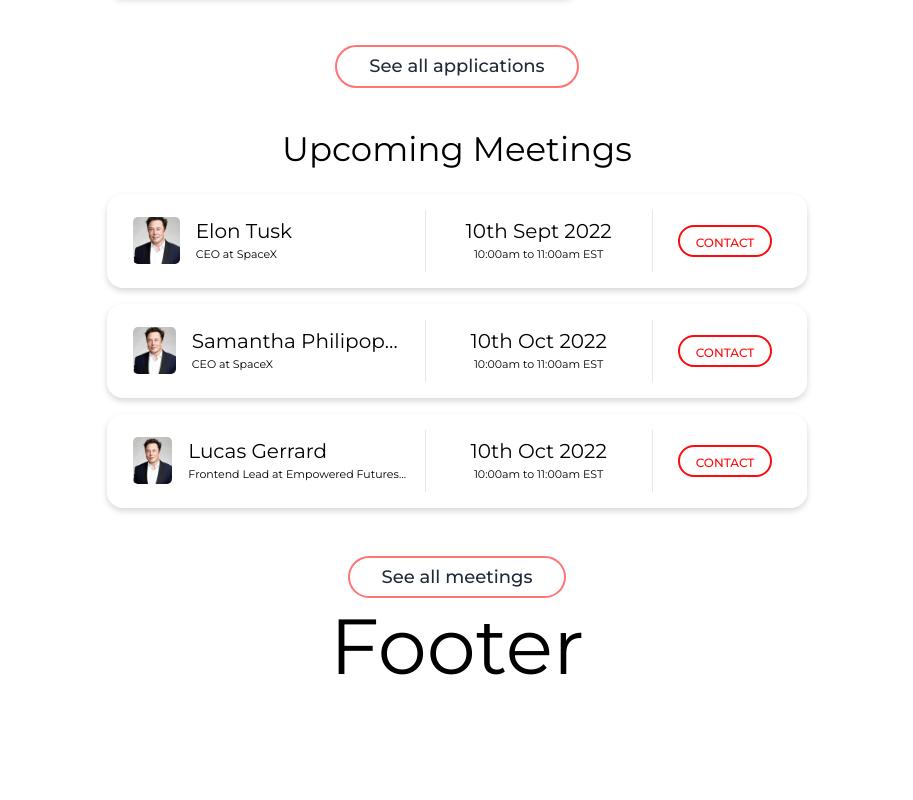
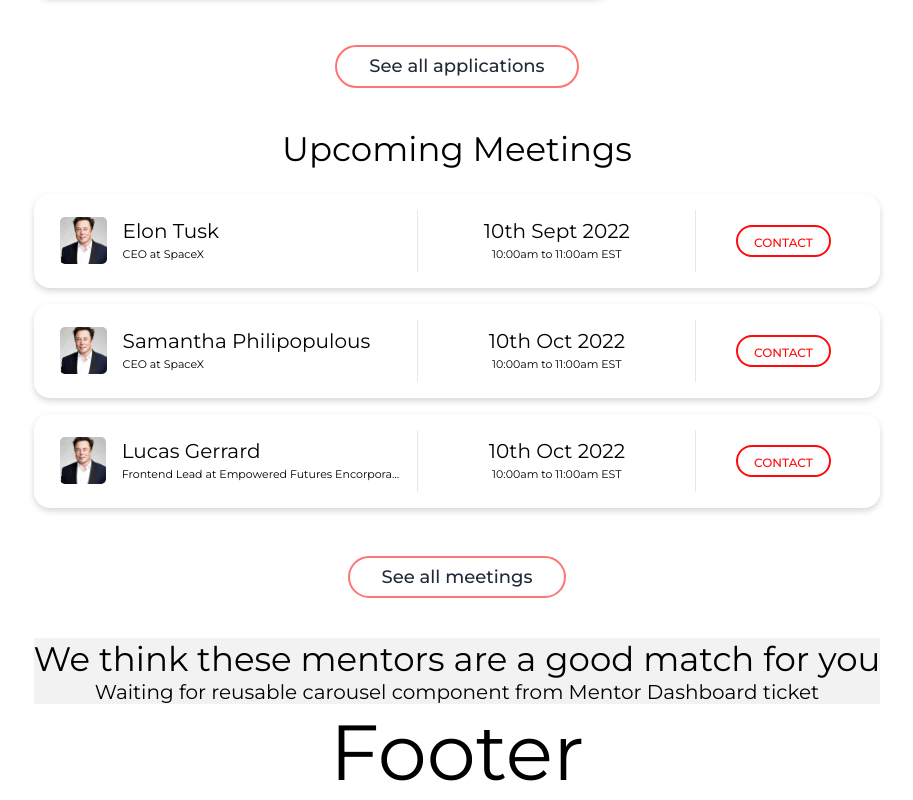
Before and after one commit to JasonXB/EF_Clone, a Next.js app: page /mentee in a window 1280 px wide. Shown: the part 622-1422 px from the top of the page, without its empty margins (183-1096 px from the left). Before the commit the page ends 1316 px from the top, so only its background shows below. Built offline with nearby package versions, Linux system fonts and the light colour scheme; what tw-elements would draw is missing.

Commit message:
Started section where reusable carousel will be added once its created

```diff
--- a/pages/mentee/index.tsx
+++ b/pages/mentee/index.tsx
@@ -81,6 +81,14 @@ export default function index() {
           </ul>
           <OutlinedButton text="See all meetings" onClick={() => {}} />
         </div>
+      </section>
+      <section className="bg-[#F2F2F2] mt-10">
+        <h4 className="text-center">
+          We think these mentors are a good match for you
+        </h4>
+        <h6 className="text-center">
+          Waiting for reusable carousel component from Mentor Dashboard ticket
+        </h6>
       </section>
     </Layout>
   );
```
